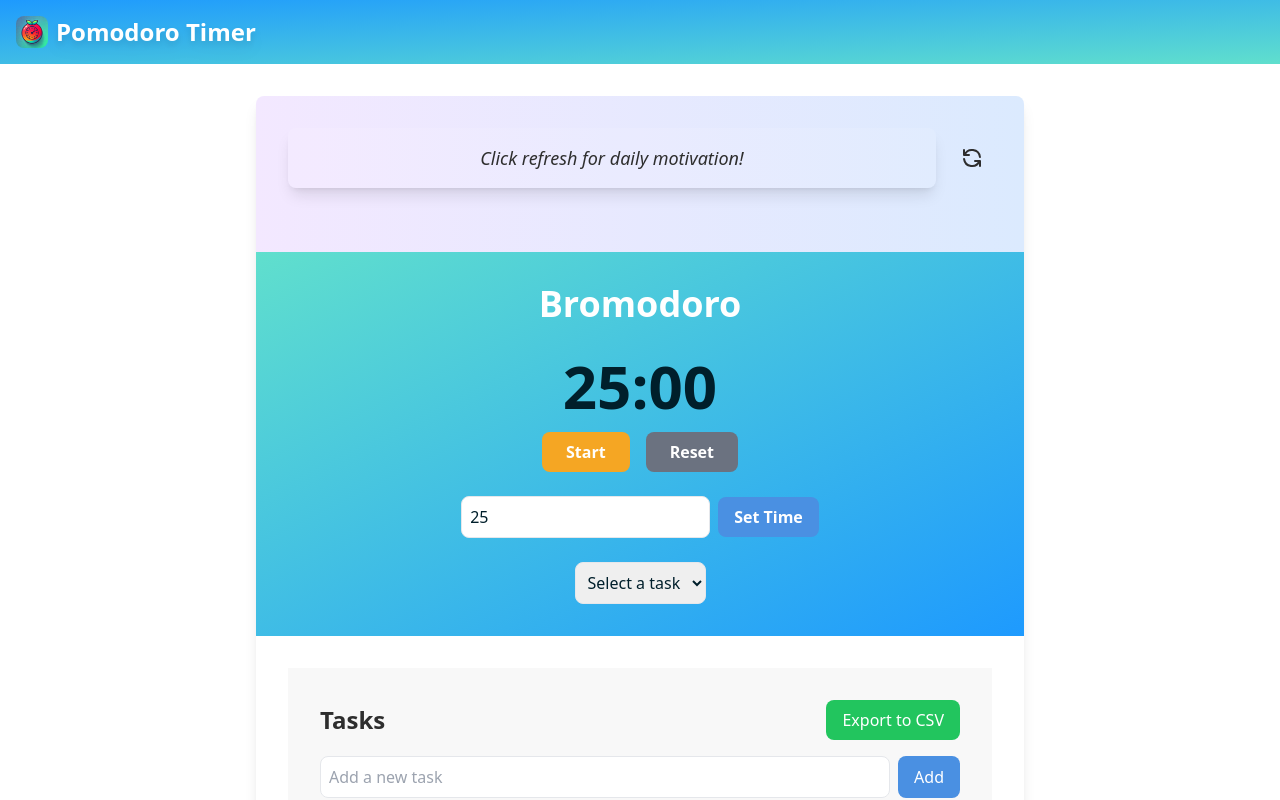
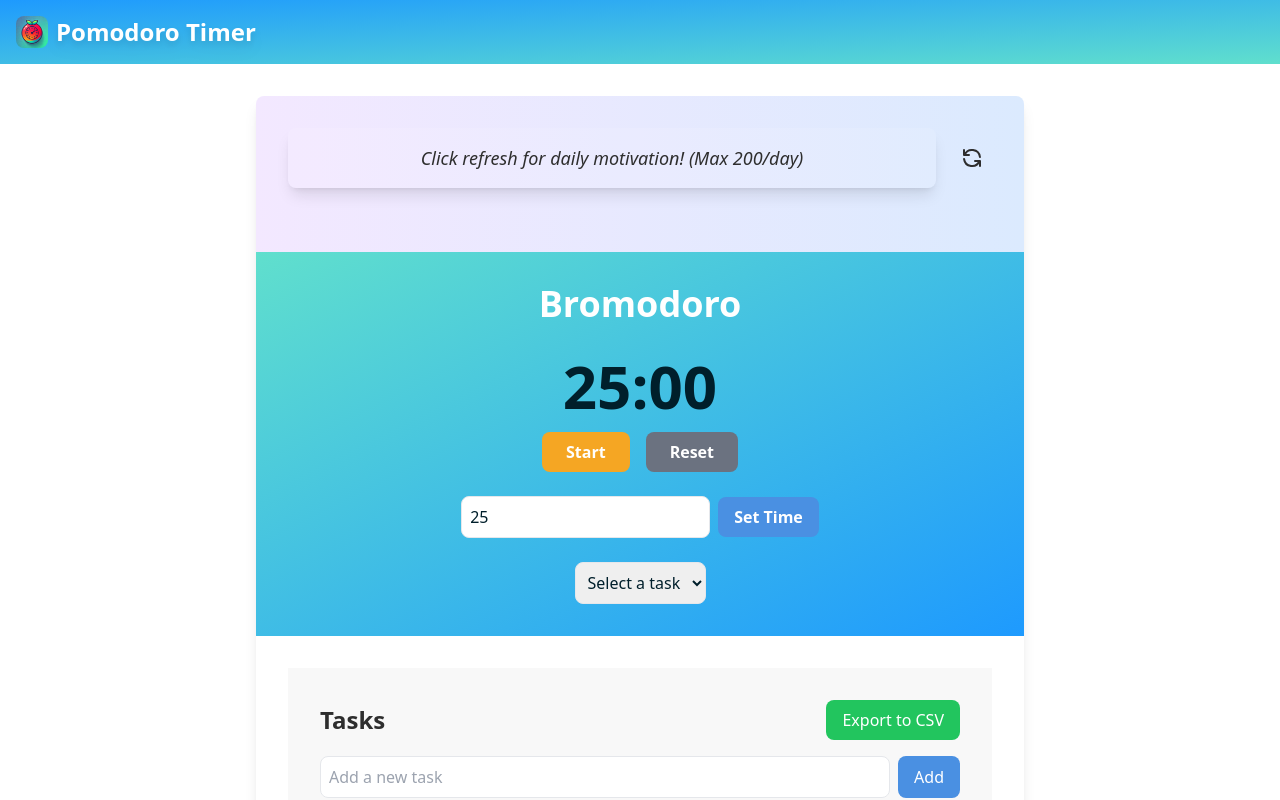
Before and after one commit to codeslord/pomodoro-app, a Next.js app: page / in a window 1280 px wide. Shown: the top 800 px of the page. Built offline with nearby package versions, Linux system fonts and the light colour scheme.

Commit message:
Minor update

```diff
--- a/app/components/QuoteBox/ClientBox.tsx
+++ b/app/components/QuoteBox/ClientBox.tsx
@@ -9,7 +9,7 @@
 };
 
 export default function ClientBox() {
-  const [quote, setQuote] = useState("Click refresh for daily motivation!");
+  const [quote, setQuote] = useState("Click refresh for daily motivation! (Max 200/day)");
   const [loading, setLoading] = useState(false);
 
   const generateQuote = async () => {
```
